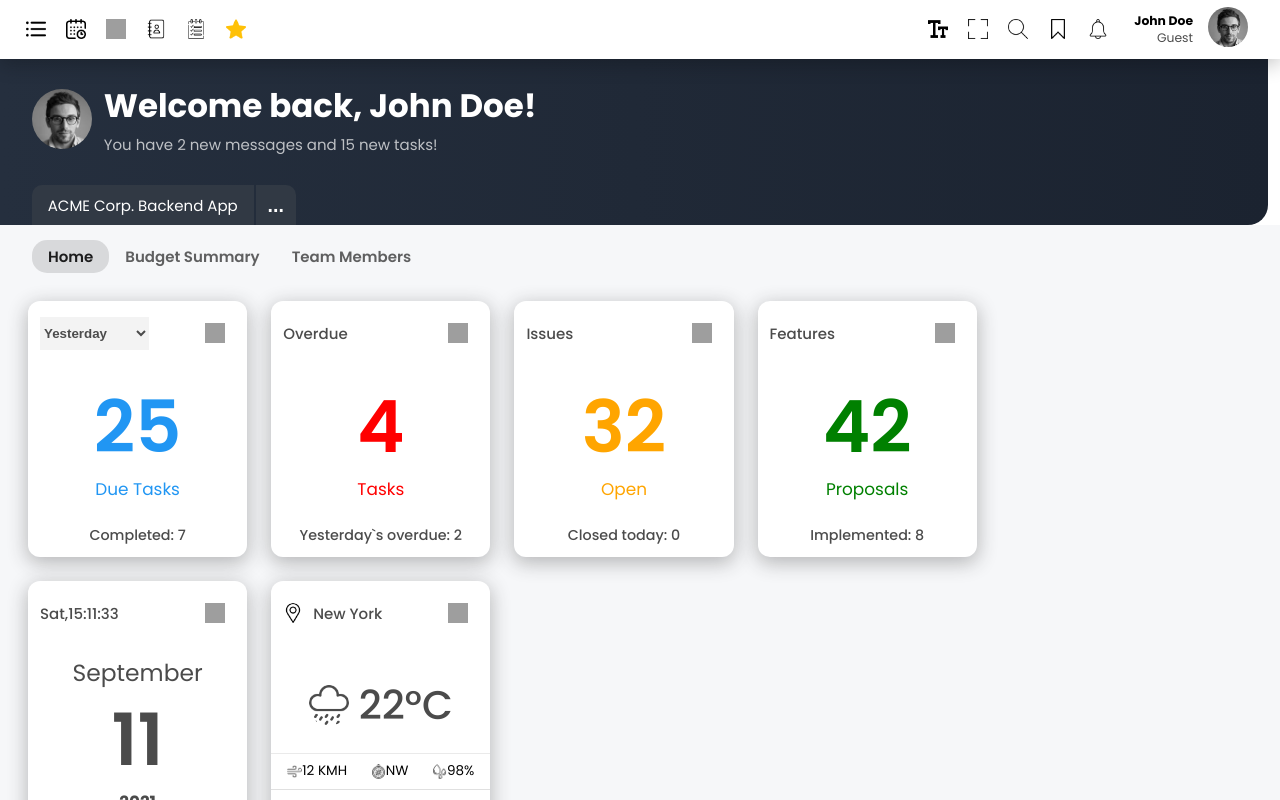
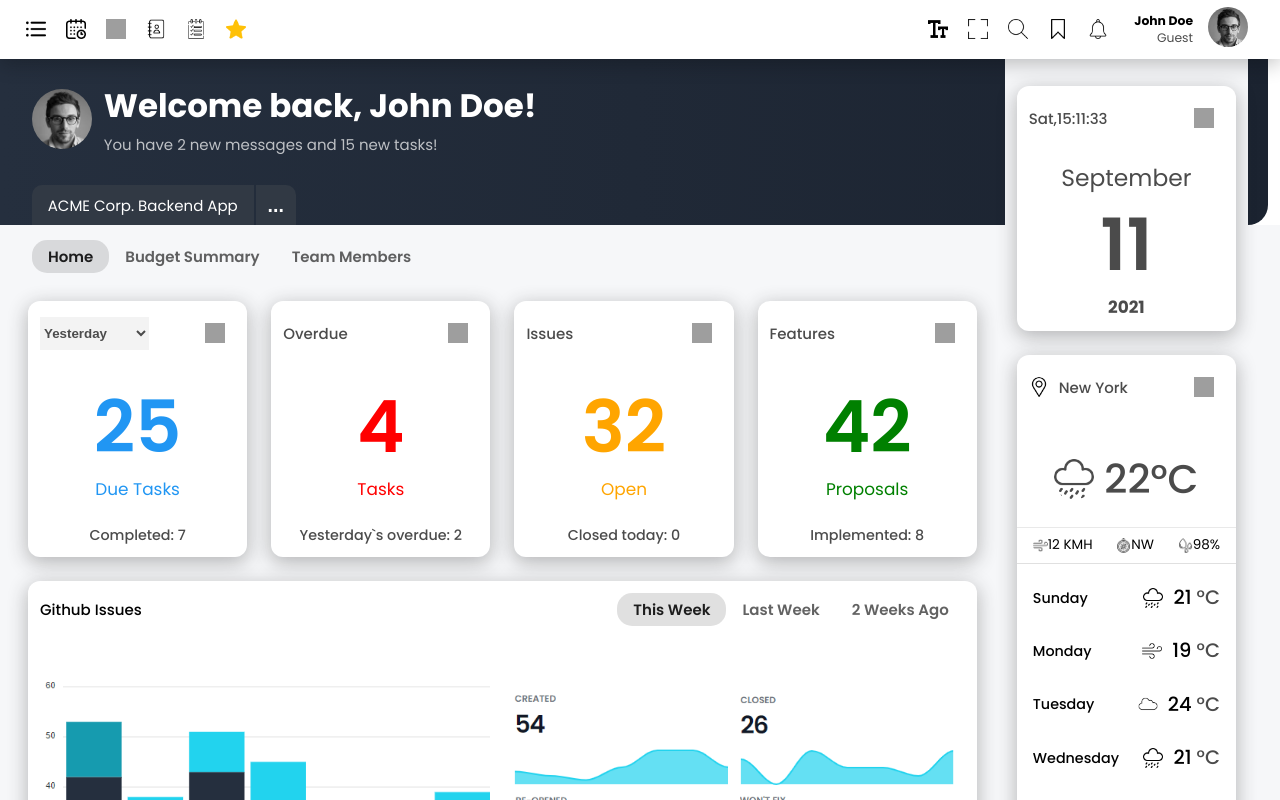
Before and after one commit to avmusatov/project-dashboard, a React (Create React App) app: page / in a window 1280 px wide. Shown: the top 800 px of the page. Built offline with nearby package versions, Linux system fonts and the light colour scheme; grey boxes are pictures that could not be loaded.

Commit message:
Widgets positioning done

```diff
--- a/src/components/App.js
+++ b/src/components/App.js
@@ -15,16 +15,8 @@ export default class App extends React.Component {
         return (
             <div className="main-app">
                 <Toolbar {...this.state} />
-                <div className="header-wrapper">
-                    <div className="container">
-                        <Header {...this.state} />
-                    </div>
-                </div>
-                <div className="main-wrapper">
-                    <div className="container">
-                        <Main/>
-                    </div>
-                </div>
+                <Header {...this.state} />
+                <Main />
             </div>);
     }
 }
--- a/src/components/Header.js
+++ b/src/components/Header.js
@@ -25,6 +25,8 @@ export default class Header extends React.Component {
             : null;
 
         return (
+            <div className="header-wrapper">
+                <div className="container">
                     <div
                         className="header"
                         onClick={this.toggleHeaderMenu}>
@@ -47,6 +49,8 @@ export default class Header extends React.Component {
                             {menu}
                         </div>
                     </div>
+                </div>
+            </div>
         );
     }
 }
--- a/src/components/Main.js
+++ b/src/components/Main.js
@@ -9,6 +9,7 @@ import PieChartWidget from "./Widgets/PieChartWidget";
 import ScheduleWidget from "./Widgets/ScheduleWidget";
 import TimeWidget from "./Widgets/TimeWidget";
 import WeatherWidget from "./Widgets/WeatherWidget";
+import WidgetColumn from "./WidgetColumn";
 
 const Main = () => {
     const todoList = [
@@ -29,17 +30,19 @@ const Main = () => {
         { id: 5, day: "Thursday", temperature: 24, icon: "icon-cloud" },
     ];
 
-    const widgets = [
+    const widgetsInGrid = [
         { id: 1, type: ComplexWidget, size: 25, list: ["Yesterday", "Today", "Tomorrow"], value: 25, label: "Due Tasks", footerText: "Completed: 7", color: "rgb(33,150,243)" },
         { id: 2, type: BasicWidget, size: 25, title: "Overdue", value: 4, label: "Tasks", footerText: "Yesterday`s overdue: 2", color: "red" },
         { id: 3, type: BasicWidget, size: 25, title: "Issues", value: 32, label: "Open", footerText: "Closed today: 0", color: "orange" },
         { id: 4, type: BasicWidget, size: 25, title: "Features", value: 42, label: "Proposals", footerText: "Implemented: 8", color: "green" },
-        { id: 8, type: TimeWidget, size: 25 },
-        { id: 9, type: WeatherWidget, size: 25, city: "New York", weatherForecast },
         { id: 5, type: GraphWidget, size: 100, title: "Github Issues", mainGraph: barChart, graphList },
         { id: 6, type: PieChartWidget, size: 50, title: "Task Distribution", list: ["This week", "Last week", "2 Weeks Ago"], graph: pieChart },
         { id: 7, type: ScheduleWidget, size: 50, title: "Schedule", items: ["Today", "Tomorrow"], todoList },
+    ];
 
+    const widgetsInColumn = [
+        { id: 1, type: TimeWidget, size: 25 },
+        { id: 2, type: WeatherWidget, size: 25, city: "New York", weatherForecast },
     ];
 
     const navItems = [
@@ -49,10 +52,16 @@ const Main = () => {
     ];
 
     return (
-        <div className="main">
-            <Navigation items={navItems} />
-            <WidgetGrid widgets={widgets} />
-
+        <div className="main-wrapper">
+            <div className="container">
+                <div className="main">
+                    <Navigation items={navItems} />
+                    <div className="widgets-section">
+                        <WidgetGrid widgets={widgetsInGrid} />
+                        <WidgetColumn widgets={widgetsInColumn} />
+                    </div>
+                </div>
+            </div>
         </div>
     );
 }
--- /dev/null
+++ b/src/components/WidgetColumn.js
@@ -0,0 +1,24 @@
+import React from "react";
+
+const WidgetColumn = ({ widgets }) => {
+    const renderWidgets = (widgets) => {
+        return widgets.map((widget) => {
+            const View = widget.type;
+
+            return <li
+                className="widget-wrapper"
+                key={widget.id}
+            >
+                <View {...widget} />
+            </li>;
+        });
+    }
+
+    return (
+        <ul className="widgets-column flex-row">
+            {renderWidgets(widgets)}
+        </ul>
+    );
+}
+
+export default WidgetColumn;
--- a/src/css/_header.scss
+++ b/src/css/_header.scss
@@ -62,6 +62,7 @@
             padding: 5px 0;
             background-color: rgb(27, 27, 27);
             border-radius: 8px;
+            z-index: 100;
 
             li {
                 font-size: 1.0rem;
--- a/src/css/_main.scss
+++ b/src/css/_main.scss
@@ -58,10 +58,6 @@
 
         .options {
             cursor: pointer;
-
-            &:hover {
-                background-color: rgba(0, 0, 0, 0.04);
-            }
         }
     }
 
@@ -185,3 +181,20 @@
         }
     }
 }
+
+.widgets-section {
+    display: flex;
+    flex-direction: row;
+    align-items: flex-start;
+    position: relative;
+
+    .widgets-column{
+        padding-top: 16px;
+        position: absolute;
+        top: -215px;
+        left: 80%;
+        width: 20%;
+        z-index: 20;
+        background-color: #f6f7f9;
+    }
+}
--- a/src/css/style.css
+++ b/src/css/style.css
@@ -371,6 +371,7 @@ table {
   padding: 5px 0;
   background-color: #1b1b1b;
   border-radius: 8px;
+  z-index: 100;
 }
 .header .header-panel .header-menu li {
   font-size: 1rem;
@@ -431,9 +432,6 @@ table {
 }
 .main .widget-header .options {
   cursor: pointer;
-}
-.main .widget-header .options:hover {
-  background-color: rgba(0, 0, 0, 0.04);
 }
 .main .widget-content {
   font-size: 1.3rem;
@@ -530,6 +528,22 @@ table {
   font-size: 0.8em;
 }
 
+.widgets-section {
+  display: flex;
+  flex-direction: row;
+  align-items: flex-start;
+  position: relative;
+}
+.widgets-section .widgets-column {
+  padding-top: 16px;
+  position: absolute;
+  top: -215px;
+  left: 80%;
+  width: 20%;
+  z-index: 20;
+  background-color: #f6f7f9;
+}
+
 * {
   box-sizing: border-box;
 }
@@ -561,6 +575,8 @@ button {
   background: linear-gradient(to right, #252f3e 0%, #1b2330 100%);
   margin-right: 12px;
   border-bottom-right-radius: 20px;
+  background-size: cover;
+  background-color: #1b2330;
 }
 
 .main-wrapper {
--- a/src/css/style.scss
+++ b/src/css/style.scss
@@ -37,6 +37,8 @@ button {
     background: linear-gradient(to right, #252f3e 0%, #1b2330 100%);
     margin-right: 12px;
     border-bottom-right-radius: 20px;
+    background-size: cover;
+    background-color: #1b2330;
 }
 
 .main-wrapper {
```
Also changed, not shown: 1 other file (tests, documents, lock files or other folders). Lines whose indentation alone changed are shown as unchanged.
